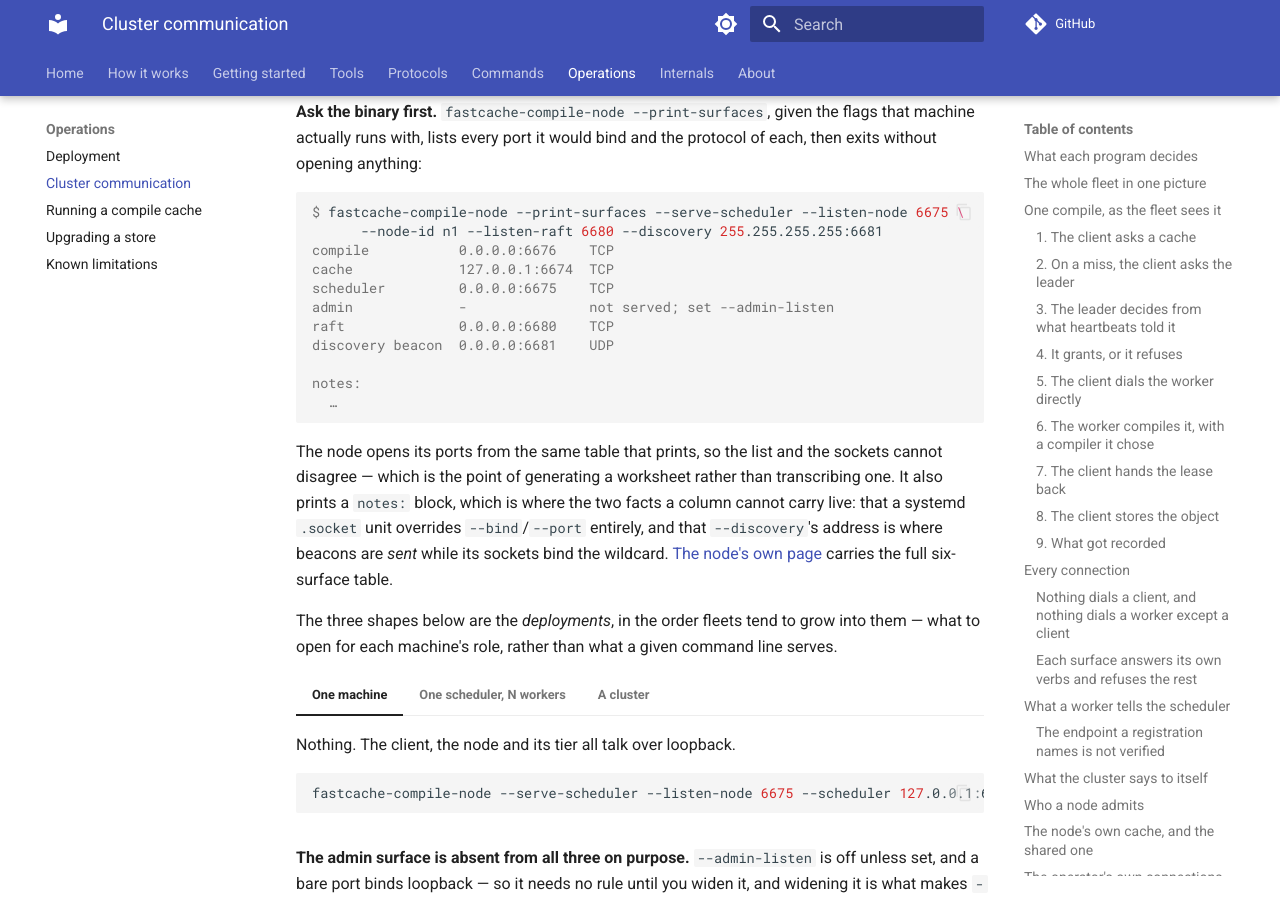
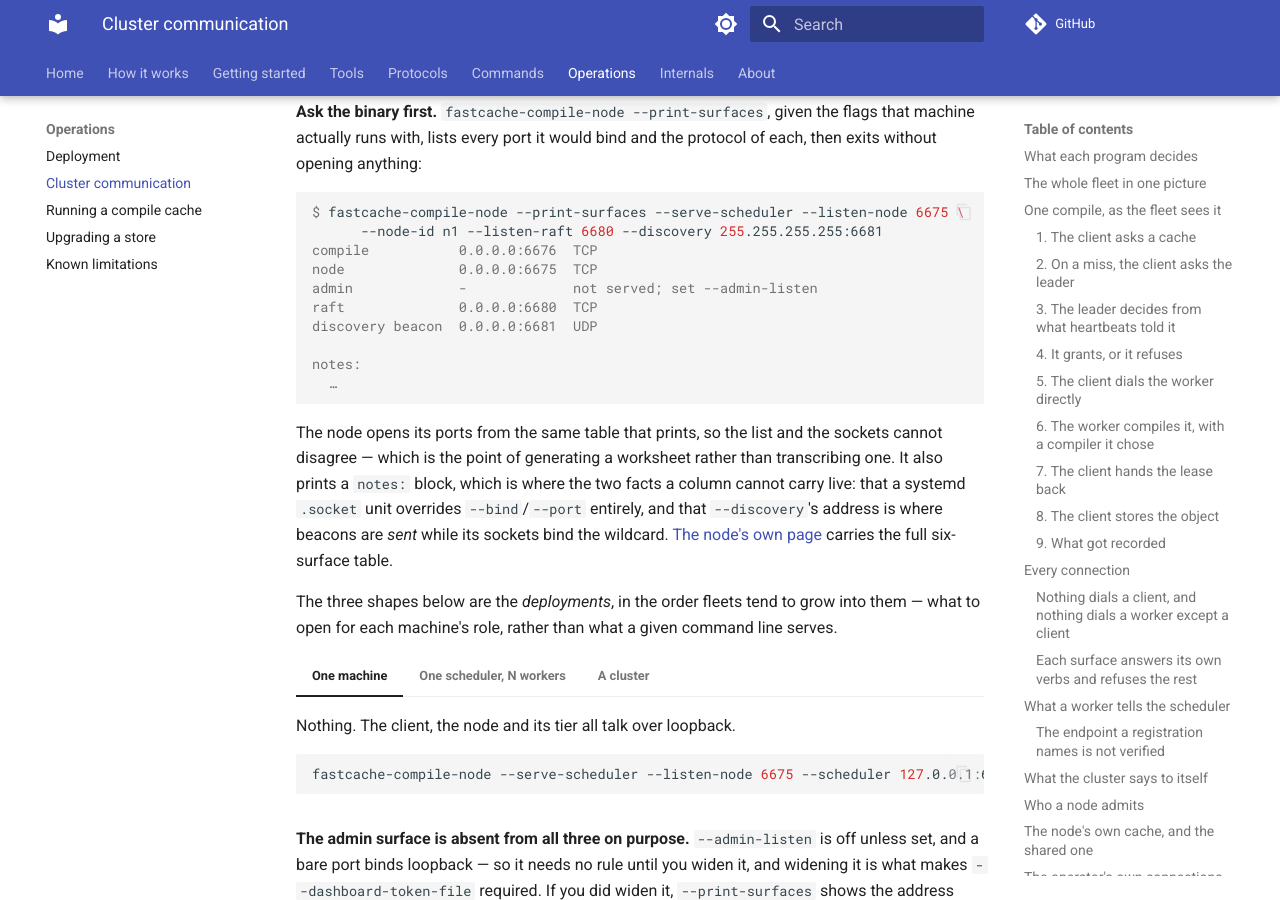
Before and after one commit to LASTRADA-Software/fastcached, an MkDocs documentation site: the page built from docs/operations/cluster-communication.md, in a window 1280 px wide and 900 px high, scrolled down 15027 px. Built offline with MkDocs 1.6.1 and Material for MkDocs 9.7.7, drawn with Linux system fonts in a browser that asks for light colours; comment, search, counter and statistics services are not loaded.

Commit message:
docs: the --print-surfaces worksheet shows two rows the binary stopped printing
Both example blocks still showed a `cache` row and a `scheduler` row, and one
of them showed `--listen-node 6675` producing `cache 127.0.0.1:6674` -- which
one merged listener cannot do. Left over from #290's step 2a, and caught by
running the binary rather than by reading, which is the only way this kind of
staleness surfaces.

It matters more than an ordinary stale sample: the surrounding paragraph tells
an operator to paste that output into a firewall worksheet, so a reader who
trusted the page rather than the command would open 6674 for a port nothing
binds and miss the one that is.

Replaced with the actual output of

    fastcache-compile-node --print-surfaces --serve-scheduler --listen-node 6675 \
        --node-id n1 --listen-raft 6680 --discovery 255.255.255.255:6681

including the note line, which now names the compile verbs this port answers.

Refs #290

Signed-off-by: Christian Parpart <christian@parpart.family>

````diff
--- a/docs/operations/cluster-communication.md
+++ b/docs/operations/cluster-communication.md
@@ -641,12 +641,11 @@ each, then exits without opening anything:
 ```console
 $ fastcache-compile-node --print-surfaces --serve-scheduler --listen-node 6675 \
       --node-id n1 --listen-raft 6680 --discovery 255.255.255.255:6681
-compile           0.0.0.0:6676    TCP
-cache             127.0.0.1:6674  TCP
-scheduler         0.0.0.0:6675    TCP
-admin             -               not served; set --admin-listen
-raft              0.0.0.0:6680    TCP
-discovery beacon  0.0.0.0:6681    UDP
+compile           0.0.0.0:6676  TCP
+node              0.0.0.0:6675  TCP
+admin             -             not served; set --admin-listen
+raft              0.0.0.0:6680  TCP
+discovery beacon  0.0.0.0:6681  UDP
 
 notes:
   …
--- a/docs/tools/fastcache-compile-node.md
+++ b/docs/tools/fastcache-compile-node.md
@@ -56,16 +56,15 @@ configuration would bind, with its protocol, and exits without opening anything:
 ```console
 $ fastcache-compile-node --print-surfaces --serve-scheduler --listen-node 6675 \
       --node-id n1 --listen-raft 6680 --discovery 255.255.255.255:6681
-compile           0.0.0.0:6676    TCP
-cache             127.0.0.1:6674  TCP
-scheduler         0.0.0.0:6675    TCP
-admin             -               not served; set --admin-listen
-raft              0.0.0.0:6680    TCP
-discovery beacon  0.0.0.0:6681    UDP
+compile           0.0.0.0:6676  TCP
+node              0.0.0.0:6675  TCP
+admin             -             not served; set --admin-listen
+raft              0.0.0.0:6680  TCP
+discovery beacon  0.0.0.0:6681  UDP
 
 notes:
   compile: a systemd .socket unit overrides --bind and --port entirely; …
-  cache: loopback for a bare port, the opposite of the scheduler and raft; …
+  node: one 0xFC port for the cache verbs, this node's own compile verbs, and …
   …
 ```
 
````
